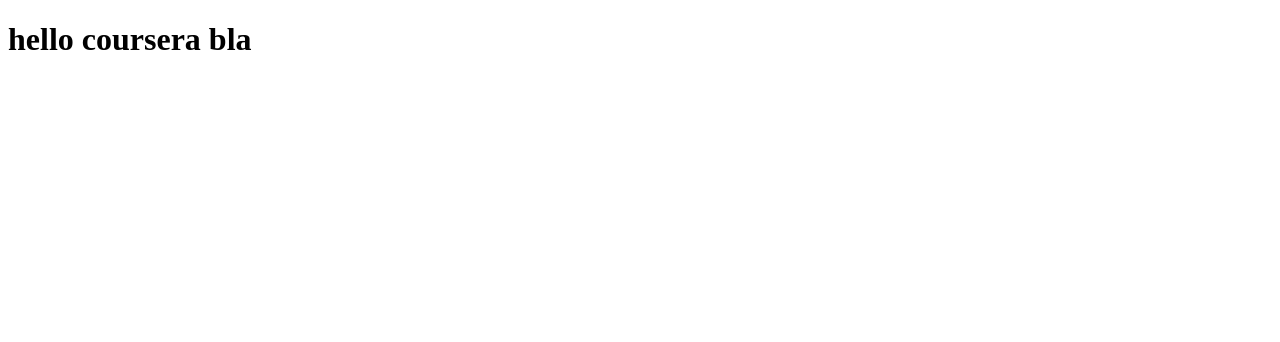
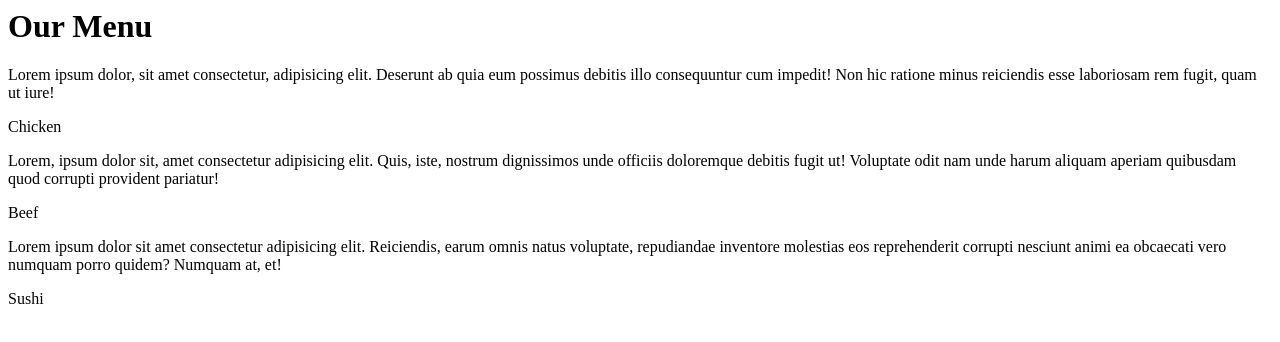
Before and after one commit to karimhaydar/coursera-test, a plain HTML site: page site/index.html in a window 1280 px wide. Drawn offline with Linux system fonts and the light colour scheme.

Commit message:
Update index.html

```diff
--- a/site/index.html
+++ b/site/index.html
@@ -1,9 +1,38 @@
-<!DOCTYPE html>
-<html>
+<html lang="en">
 <head>
-	<title>hello coursera</title>
+  <meta charset="UTF-8">
+  <meta name="viewport" content="width=device-width, initial-scale=1.0">
+   <link rel="stylesheet" href="css/style.css">
+  <title>Responsive Layout</title>
+
+
+
 </head>
 <body>
-<h1>hello coursera bla</h1>
+  <div class="row">
+  <h1>Our Menu</h1>
+  <div class="col-lg-4 col-md-6 col-sm-12" id="container">
+    <p>Lorem ipsum dolor, sit amet consectetur, adipisicing elit. Deserunt ab quia eum possimus debitis illo consequuntur cum impedit! Non hic ratione minus reiciendis esse laboriosam rem fugit, quam ut iure!</p>
+    <p id="p1">Chicken</p>
+
+    </div>
+
+
+
+  <div class="col-lg-4 col-md-6 col-sm-12" id="container"><p>Lorem, ipsum dolor sit, amet consectetur adipisicing elit. Quis, iste, nostrum dignissimos unde officiis doloremque debitis fugit ut! Voluptate odit nam unde harum aliquam aperiam quibusdam quod corrupti provident pariatur!</p>
+
+    <p id="p2">Beef</p>
+
+  </div>
+
+  <div class="col-lg-4 col-md-12 col-sm-12" id="container"><p>Lorem ipsum dolor sit amet consectetur adipisicing elit. Reiciendis, earum omnis natus voluptate, repudiandae inventore molestias eos reprehenderit corrupti nesciunt animi ea obcaecati vero numquam porro quidem? Numquam at, et!</p>
+
+    <p  id="p3">Sushi</p>
+
+  </div>
+
+
+  </div>
+
 </body>
 </html>
```
